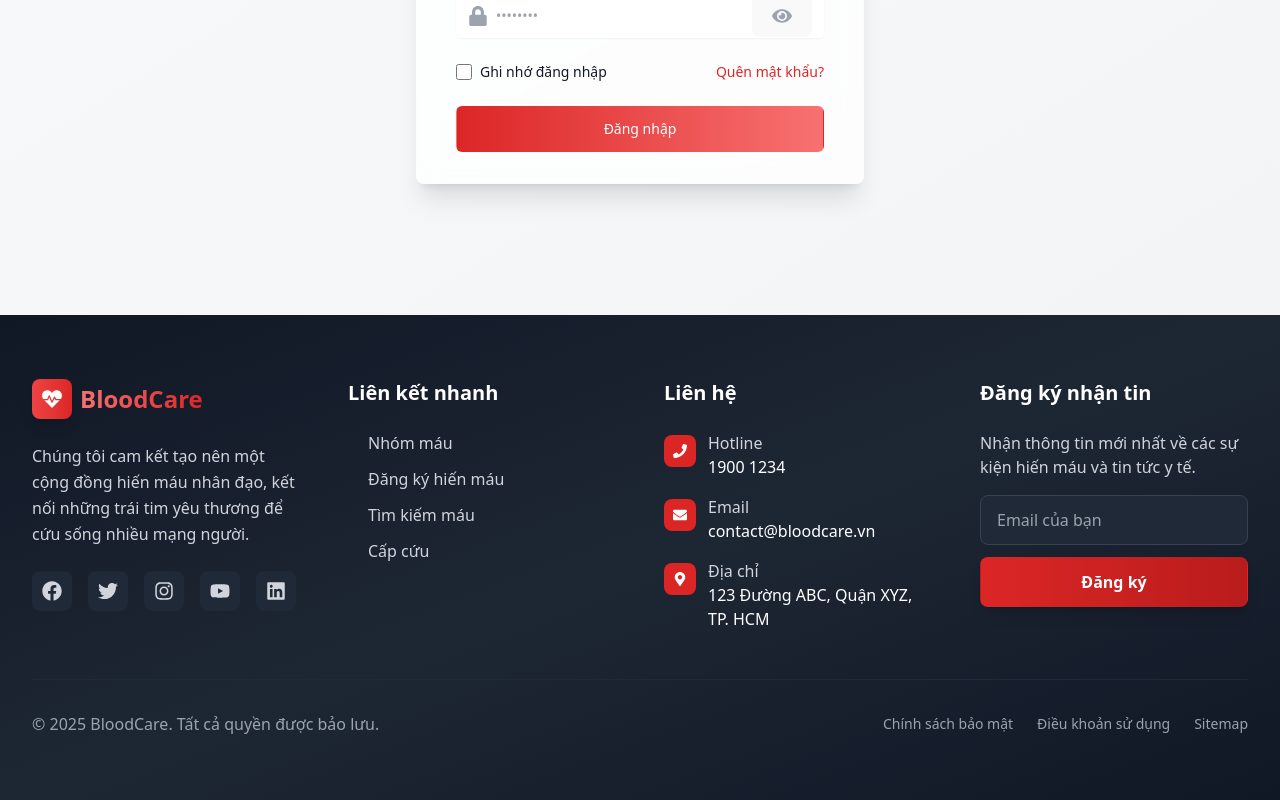
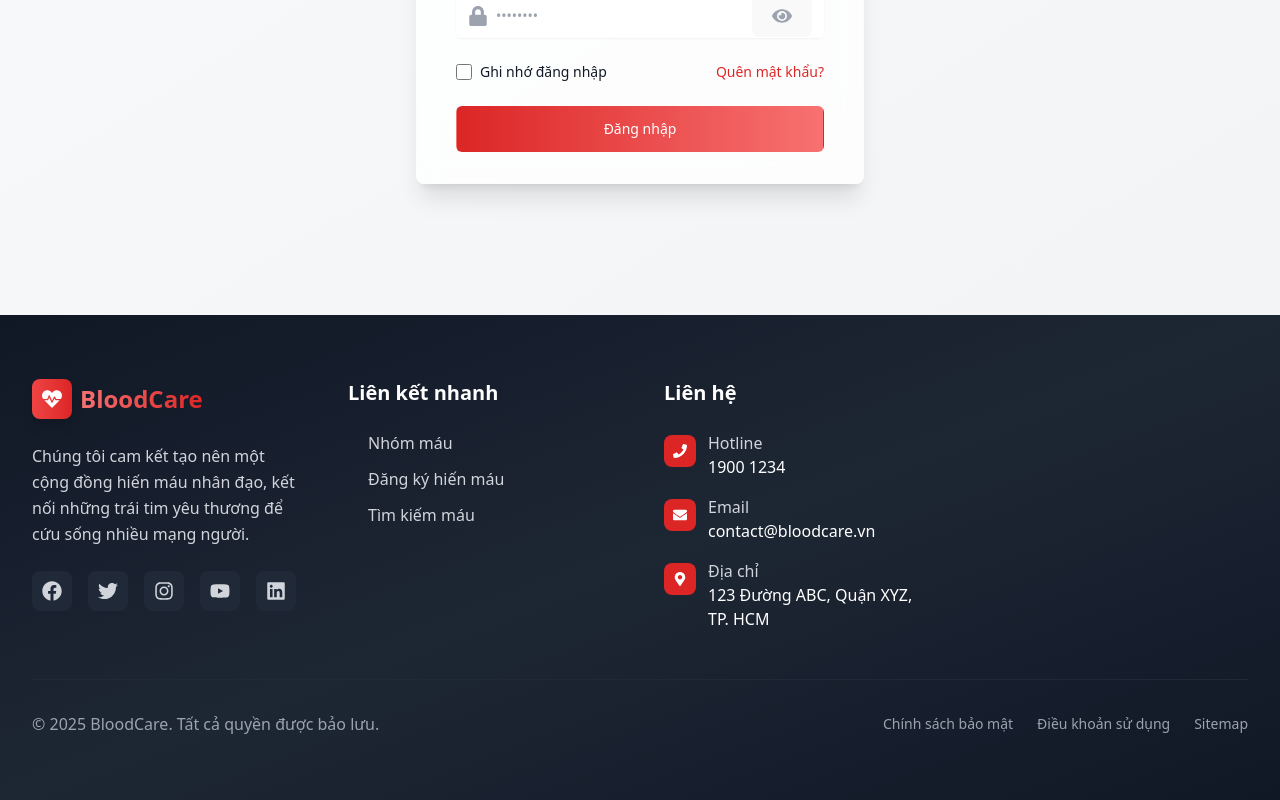
Before and after one commit to SWP-Blood-Donation-Support-System/Frontend, a React (Vite) app: page /login in a window 1280 px wide. Shown: the part 550-1350 px from the top of the page. Built offline with nearby package versions, Linux system fonts and the light colour scheme.

Commit message:
Xóa toàn bộ hiển thị ngày khỏi blog

```diff
--- a/src/components/layout/Footer.jsx
+++ b/src/components/layout/Footer.jsx
@@ -8,9 +8,8 @@ const Footer = () => {
     { name: 'Nhóm máu', path: '/blood-types' },
     { name: 'Đăng ký hiến máu', path: '/register' },
     { name: 'Tìm kiếm máu', path: '/blood-search' },
-    { name: 'Cấp cứu', path: '/emergency' },
-    { name: 'Về chúng tôi', path: '/about' },
-    { name: 'Liên hệ', path: '/contact' },
+
+
   ];
 
   const socialLinks = [
@@ -108,25 +107,7 @@ const Footer = () => {
             </div>
           </div>
 
-          {/* Newsletter */}
-          <div>
-            <h3 className="text-xl font-bold mb-6 text-white">Đăng ký nhận tin</h3>
-            <p className="text-gray-300 mb-4">
-              Nhận thông tin mới nhất về các sự kiện hiến máu và tin tức y tế.
-            </p>
-            <div className="space-y-3">
-              <input
-                type="email"
-                placeholder="Email của bạn"
-                className="w-full px-4 py-3 bg-gray-800 border border-gray-700 rounded-lg text-white placeholder-gray-400 focus:outline-none focus:ring-2 focus:ring-red-500 focus:border-transparent transition-all duration-200"
-              />
-              <button
-                className="w-full px-6 py-3 bg-gradient-to-r from-red-600 to-red-700 hover:from-red-700 hover:to-red-800 text-white font-semibold rounded-lg transition-all duration-200 transform hover:-translate-y-1 shadow-lg hover:shadow-xl hover:scale-105"
-              >
-                Đăng ký
-              </button>
-            </div>
-          </div>
+
         </div>
 
         {/* Bottom Bar */}
--- a/src/pages/BlogManagement.jsx
+++ b/src/pages/BlogManagement.jsx
@@ -189,11 +189,6 @@ const BlogManagement = () => {
     }
   };
 
-  const formatDate = (dateString) => {
-    if (!dateString) return 'N/A';
-    return new Date(dateString).toLocaleDateString('vi-VN');
-  };
-
   if (loading) {
     return (
       <div className="min-h-screen bg-gradient-to-br from-gray-50 to-gray-100 flex items-center justify-center">
@@ -351,10 +346,6 @@ const BlogManagement = () => {
                   </p>
 
                   <div className="space-y-2 mb-4">
-                    <div className="flex items-center text-sm text-gray-500">
-                      <FaCalendarAlt className="mr-2" />
-                      {formatDate(blog.createdDate)}
-                    </div>
                     <div className="flex items-center text-sm text-gray-500">
                       <span className={`px-2 py-1 text-xs rounded-full ${
                         blog.blogStatus === 'available' ? 'bg-green-100 text-green-800' :
--- a/src/pages/Events.jsx
+++ b/src/pages/Events.jsx
@@ -348,8 +348,8 @@ const Events = () => {
   // Sort events
   filteredEvents = filteredEvents.sort((a, b) => {
     if (sortField === 'eventDate') {
-      // Ngày gần nhất lên đầu (giảm dần)
-      return new Date(b.eventDate) - new Date(a.eventDate);
+      // Ngày gần nhất lên đầu (tăng dần)
+      return new Date(a.eventDate) - new Date(b.eventDate);
     } else if (sortField === 'bloodTypeRequired') {
       // Sort theo nhóm máu (A+ -> O-)
       const bloodOrder = ['A+', 'A-', 'B+', 'B-', 'AB+', 'AB-', 'O+', 'O-'];
--- a/src/pages/Home.jsx
+++ b/src/pages/Home.jsx
@@ -238,10 +238,6 @@ const Home = () => {
                          blog.blogStatus === 'draft' ? 'Bản nháp' :
                          blog.blogStatus === 'archived' ? 'Đã lưu trữ' : blog.blogStatus}
                       </span>
-                      <div className="flex items-center text-xs text-gray-500">
-                        <FaCalendarAlt className="mr-1" />
-                        {formatDate(blog.createdDate)}
-                      </div>
                     </div>
 
                     <h3 className="text-xl font-bold text-gray-900 mb-3 line-clamp-2 hover:text-red-600 transition-colors duration-200">
@@ -327,10 +323,6 @@ const Home = () => {
                     {selectedBlog.blogTitle || 'Chi tiết bài viết'}
                   </h2>
                   <div className="flex items-center space-x-4 flex-wrap">
-                    <div className="flex items-center text-sm text-gray-500">
-                      <FaCalendarAlt className="mr-2" />
-                      {formatDate(selectedBlog.createdDate)}
-                    </div>
                     <span className={`px-3 py-1 text-sm rounded-full font-medium ${
                       selectedBlog.blogStatus === 'available' ? 'bg-green-100 text-green-800' :
                       selectedBlog.blogStatus === 'draft' ? 'bg-yellow-100 text-yellow-800' :
```
